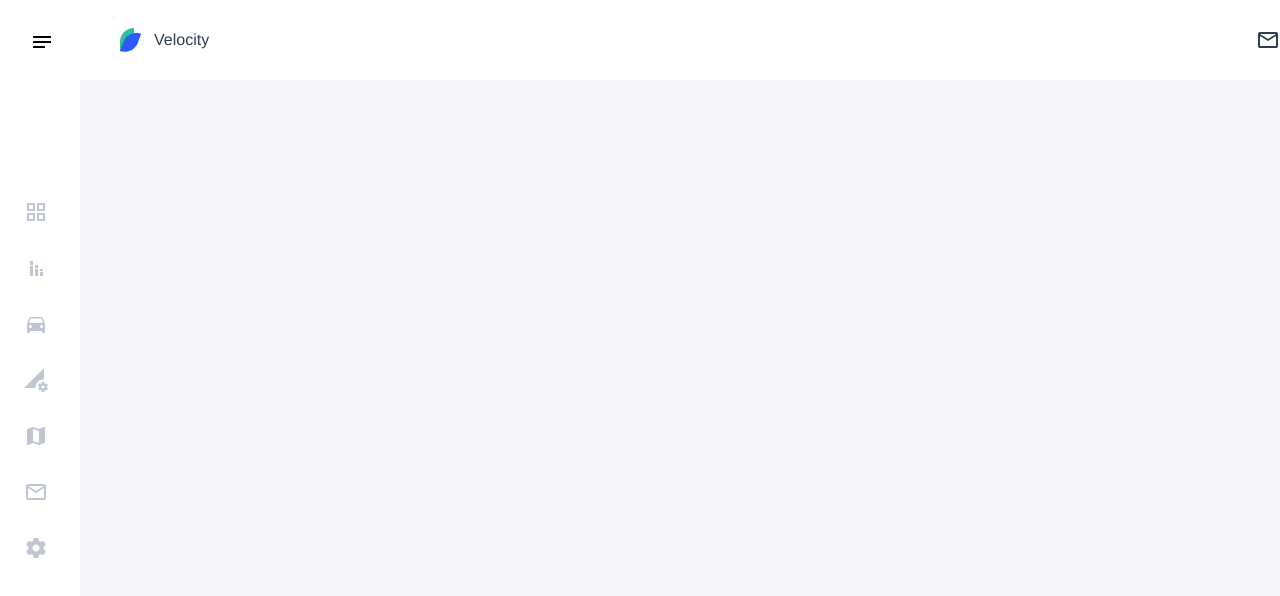
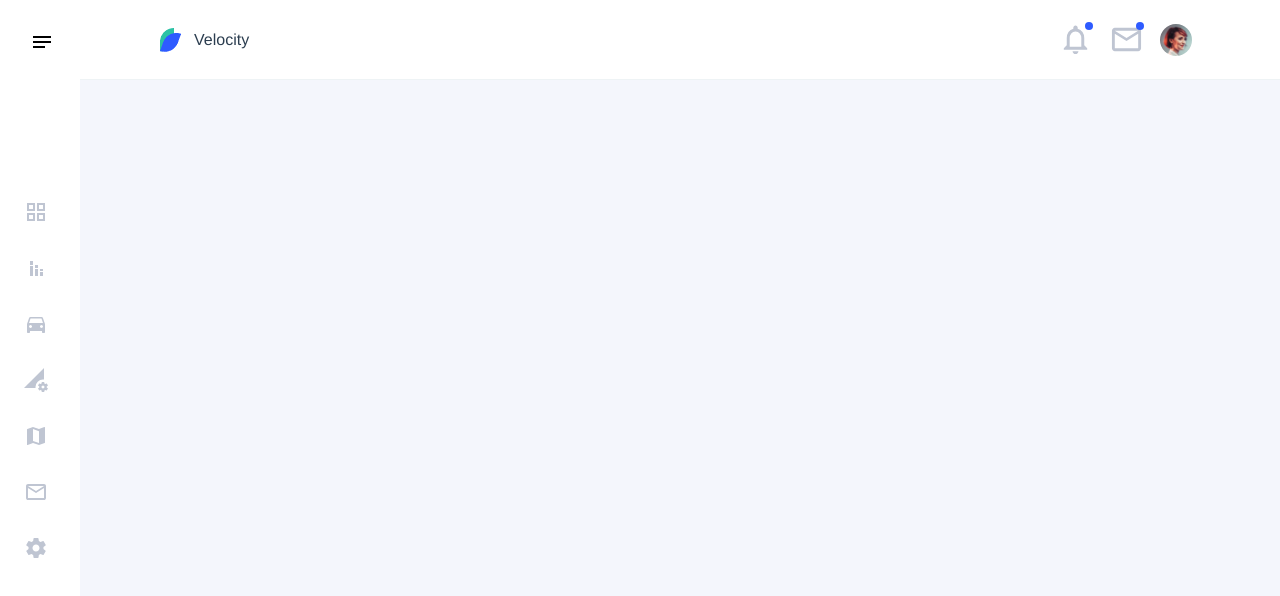
Before and after one commit to atcha/vue-velocity, a Vue app: page /vehicles in a window 1280 px wide. Shown: the top 596 px of the page. Built offline with nearby package versions, Linux system fonts and the light colour scheme.

Commit message:
Add icon-bell / starting adding specifics classes to button component / Adding sideBar component

```diff
--- a/public/index.html
+++ b/public/index.html
@@ -40,6 +40,9 @@
       <symbol id="c-icon-settings" viewBox="0 0 24 24">
         <path d="M12 15.516q1.453 0 2.484-1.031t1.031-2.484-1.031-2.484-2.484-1.031-2.484 1.031-1.031 2.484 1.031 2.484 2.484 1.031zM19.453 12.984l2.109 1.641q0.328 0.234 0.094 0.656l-2.016 3.469q-0.188 0.328-0.609 0.188l-2.484-0.984q-0.984 0.703-1.688 0.984l-0.375 2.625q-0.094 0.422-0.469 0.422h-4.031q-0.375 0-0.469-0.422l-0.375-2.625q-0.891-0.375-1.688-0.984l-2.484 0.984q-0.422 0.141-0.609-0.188l-2.016-3.469q-0.234-0.422 0.094-0.656l2.109-1.641q-0.047-0.328-0.047-0.984t0.047-0.984l-2.109-1.641q-0.328-0.234-0.094-0.656l2.016-3.469q0.188-0.328 0.609-0.188l2.484 0.984q0.984-0.703 1.688-0.984l0.375-2.625q0.094-0.422 0.469-0.422h4.031q0.375 0 0.469 0.422l0.375 2.625q0.891 0.375 1.688 0.984l2.484-0.984q0.422-0.141 0.609 0.188l2.016 3.469q0.234 0.422-0.094 0.656l-2.109 1.641q0.047 0.328 0.047 0.984t-0.047 0.984z"></path>
       </symbol>
+      <symbol id="c-icon-bell" viewBox="0 0 24 24">
+        <path d="M15.984 17.016v-6q0-1.922-1.078-3.211t-2.906-1.289-2.906 1.289-1.078 3.211v6h7.969zM18 15.984l2.016 2.016v0.984h-16.031v-0.984l2.016-2.016v-4.969q0-2.344 1.195-4.078t3.305-2.25v-0.703q0-0.609 0.422-1.055t1.078-0.445 1.078 0.445 0.422 1.055v0.703q2.109 0.516 3.305 2.25t1.195 4.078v4.969zM12 21.984q-0.797 0-1.406-0.586t-0.609-1.383h4.031q0 0.797-0.609 1.383t-1.406 0.586z"></path>
+      </symbol>
     </defs>
   </svg>
     <noscript>
--- a/src/App.vue
+++ b/src/App.vue
@@ -1,37 +1,70 @@
 <template>
   <div id="app">
     <Nav :menu-list-item="menuListItems" :user="user"></Nav>
-    <header class="bg-white flex justify-between">
-      <a class="inline-flex items-center ml-10" to="/">
+    <header class="bg-white flex justify-between px-20 border-b border-gray-3 border-solid">
+      <a class="inline-flex items-center" to="/">
         <img alt="Velocity" src="./assets/logo.png" height="24" width="22">
         <span class="ml-3">Velocity</span>
       </a>
       <div class="flex items-center">
-        <Button @click="openSideBar = !openSideBar" round >
+        <Button @click.native="openSideBar"
+                class="mx-2 relative"
+                text-color="gray-1"
+                hover-text-color="primary-normal"
+                round>
+          <span class="absolute top-0 right-0 h-2 w-2 rounded-full bg-primary-normal"></span>
           <svg xmlns="http://www.w3.org/2000/svg"
                xmlns:xlink="http://www.w3.org/1999/xlink"
-               height="24"
-               width="24" class="fill-current">
+               height="35"
+               width="35"
+               class="fill-current">
+            <use xlink:href="#c-icon-bell"></use>
+          </svg>
+        </Button>
+        <Button @click.native="openSideBar"
+                class="mx-2 relative"
+                text-color="gray-1"
+                hover-text-color="primary-normal"
+                round>
+          <span class="absolute top-0 right-0 h-2 w-2 rounded-full bg-primary-normal"></span>
+          <svg xmlns="http://www.w3.org/2000/svg"
+               xmlns:xlink="http://www.w3.org/1999/xlink"
+               height="35"
+               width="35"
+               class="fill-current">
             <use xlink:href="#c-icon-chat"></use>
           </svg>
+        </Button>
+        <Button @click.native="openSideBar"
+                class="mx-2"
+                round>
+          <avatar type="simple"
+                  :img="user.img"
+                  img-class="h-8 w-8 rounded-full">
+          </avatar>
         </Button>
       </div>
     </header>
     <main>
       <router-view />
     </main>
+    <SideBar :is-visible="isOpenSideBar"></SideBar>
   </div>
 </template>
 
 <script>
   import Nav from './components/Nav'
   import Button from "./components/Button"
+  import Avatar from "./components/Avatar"
+  import SideBar from "./components/SideBar"
 
   export default {
     name: 'app',
     components: {
       Nav,
-      Button
+      Button,
+      Avatar,
+      SideBar
     },
     data () {
       return {
@@ -89,7 +122,12 @@
           lastName: "Black",
           professionnalFunction: "Sr. Customer Manager"
         },
-        openSideBar: false
+        isOpenSideBar: false
+      }
+    },
+    methods: {
+      openSideBar () {
+        this.isOpenSideBar = !this.isOpenSideBar;
       }
     }
   }
--- a/src/components/Avatar.vue
+++ b/src/components/Avatar.vue
@@ -2,12 +2,12 @@
     <div class="c-avatar" :class="avatarClass">
         <template v-if="type === 'simple'">
             <div class="c-avatar__picture">
-                <img :src="img.src" :alt="img.alt" />
+                <img :src="img.src" :alt="img.alt" :class="imgClass" />
             </div>
         </template>
         <template v-else-if="type === 'nav'">
             <div class="c-avatar__picture w-8 mr-3">
-                <img class="rounded" :src="img.src" :alt="img.alt" />
+                <img class="rounded" :src="img.src" :alt="img.alt" :class="imgClass" />
             </div>
             <div class="c-avatar__content flex flex-col items-start">
                 <p class="text-sm">Welcome</p>
@@ -16,7 +16,7 @@
         </template>
         <template v-else-if="type === 'vertical'">
             <div class="c-avatar__picture">
-                <img :src="img.src" :alt="img.alt" />
+                <img :src="img.src" :alt="img.alt" :class="imgClass" />
             </div>
             <div class="c-avatar__content">
                 <p>{{ name }}</p>
@@ -25,7 +25,7 @@
         </template>
         <template v-else-if="type === 'horizontal'">
             <div class="c-avatar__picture">
-                <img :src="img.src" :alt="img.alt" />
+                <img :src="img.src" :alt="img.alt" :class="imgClass" />
             </div>
             <div class="c-avatar__content">
                 <p>{{ name }}</p>
@@ -41,6 +41,7 @@
         props: {
             type: { type: String },
             img: { type: Object },
+            imgClass: { type: String },
             name: { type: String },
             professionnalFunction: { type: String }
         },
--- a/src/components/Button.vue
+++ b/src/components/Button.vue
@@ -1,30 +1,58 @@
 <template>
-    <a :to="url" :alt="alt">
+    <button type="button" :to="url" :alt="alt" :class="classes">
         <slot></slot>
-    </a>
+    </button>
 </template>
 
 <script>
     export default {
         name: "Button",
         props: {
-            color: { type: String },
-            textColor: { type: String },
-            label: { type: String },
-            round: { type: Boolean },
-            flat: { type: Boolean },
-            url: { type: String },
-            alt: { type: String }
+            color: String,
+            hoverColor: String,
+            textColor: String,
+            hoverTextColor: String,
+            label: String,
+            rounded: Boolean,
+            round: Boolean,
+            flat: Boolean,
+            url: String,
+            alt: String
         },
         data () {
             return {
+                buttonClass: ''
+            }
+        },
+        computed: {
+            classes () {
+                let colors
+
+                if (this.color !== void 0) {
+                    if (this.flat === true) {
+                        colors = `text-${this.textColor || this.color} hover:text-${this.hoverTextColor || this.hoverColor}`
+                    }
+                    else {
+                        colors = `bg-${this.color} text-${this.textColor || 'white'}`
+                    }
+                }
+                else if (this.textColor) {
+                    colors = `text-${this.textColor}`
+                    if (this.hoverTextColor) {
+                        colors += ` hover:text-${this.hoverTextColor}`
+                    }
+                }
+
+                return (this.round === true ? 'rounded-full' : '') +
+                (colors !== void 0 ? ' ' + colors : '')
 
             }
-        },
-
+        }
     }
 </script>
 
 <style scoped>
-
+    button {
+        transition: all .25s ease;
+    }
 </style>
--- a/src/components/Nav.vue
+++ b/src/components/Nav.vue
@@ -14,6 +14,7 @@
                      type="nav"
                      :name="personName"
                      :img="this.user.img"
+                     :img-size="{w:26, h:26}"
                      :professionnal-function="this.user.professionnalFunction">
             </avatar>
         </div>
--- /dev/null
+++ b/src/components/SideBar.vue
@@ -0,0 +1,31 @@
+<template>
+    <aside class="fixed w-64 h-screen bg-white border-l border-gray-3 border-solid shadow-2l" :class="{ 'is-open': isVisible }">
+        test sidebar
+    </aside>
+</template>
+
+<script>
+    export default {
+        name: "SideBar",
+        props: {
+            isVisible: {
+                type: Boolean,
+                default: false
+            }
+        }
+    }
+</script>
+
+<style scoped>
+    aside {
+        top: 80px;
+        right: -16rem;
+        opacity: 0;
+        transition: transform .25s cubic-bezier(0.4,0.0,0.2,1),
+                    opacity .30s linear;
+    }
+    aside.is-open {
+        transform: translateX(-16rem);
+        opacity: 1;
+    }
+</style>
--- a/tailwind.js
+++ b/tailwind.js
@@ -31,6 +31,23 @@ module.exports = {
       '4': '4px',
       '6': '6px',
       '8': '8px'
+    },
+    inset: {
+      '0': 0,
+      '1': '1px',
+      '80': '80px',
+      auto: 'auto'
+    },
+    boxShadow: {
+      default: '0 1px 3px 0 rgba(0, 0, 0, .1), 0 1px 2px 0 rgba(0, 0, 0, .06)',
+      md: ' 0 4px 6px -1px rgba(0, 0, 0, .1), 0 2px 4px -1px rgba(0, 0, 0, .06)',
+      lg: ' 0 10px 15px -3px rgba(0, 0, 0, .1), 0 4px 6px -2px rgba(0, 0, 0, .05)',
+      xl: ' 0 20px 25px -5px rgba(0, 0, 0, .1), 0 10px 10px -5px rgba(0, 0, 0, .04)',
+      '2l': '0 1px 4px 0 rgba(0, 0, 0, .1), 0 2px 4px 0 rgba(0, 0, 0, .06)',
+      inner: 'inset 0 2px 4px 0 rgba(0,0,0,0.06)',
+      outline: '0 0 0 3px rgba(66,153,225,0.5)',
+      focus: '0 0 0 3px rgba(66,153,225,0.5)',
+      'none': 'none'
     }
   },
   variants: {
```
